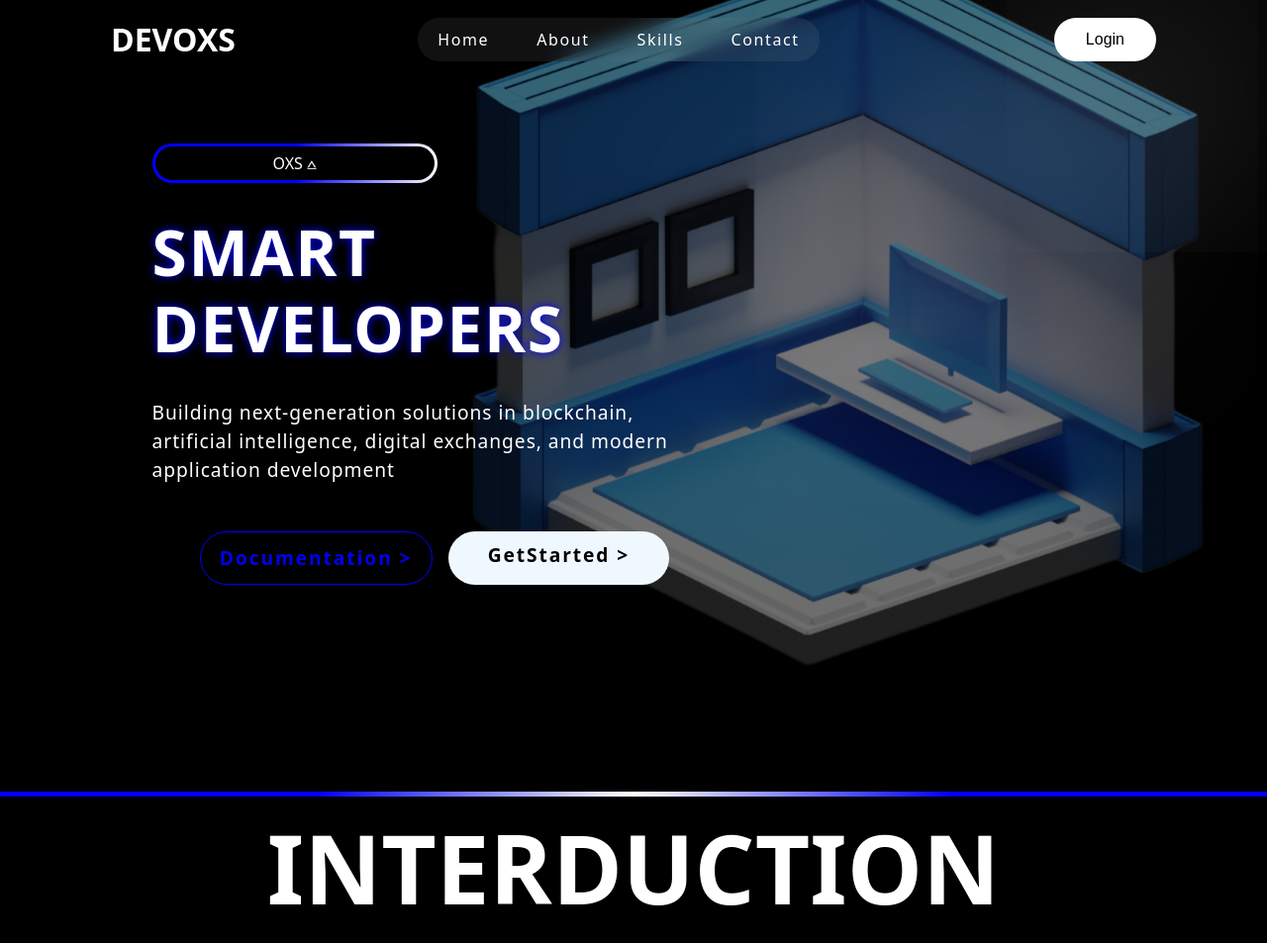
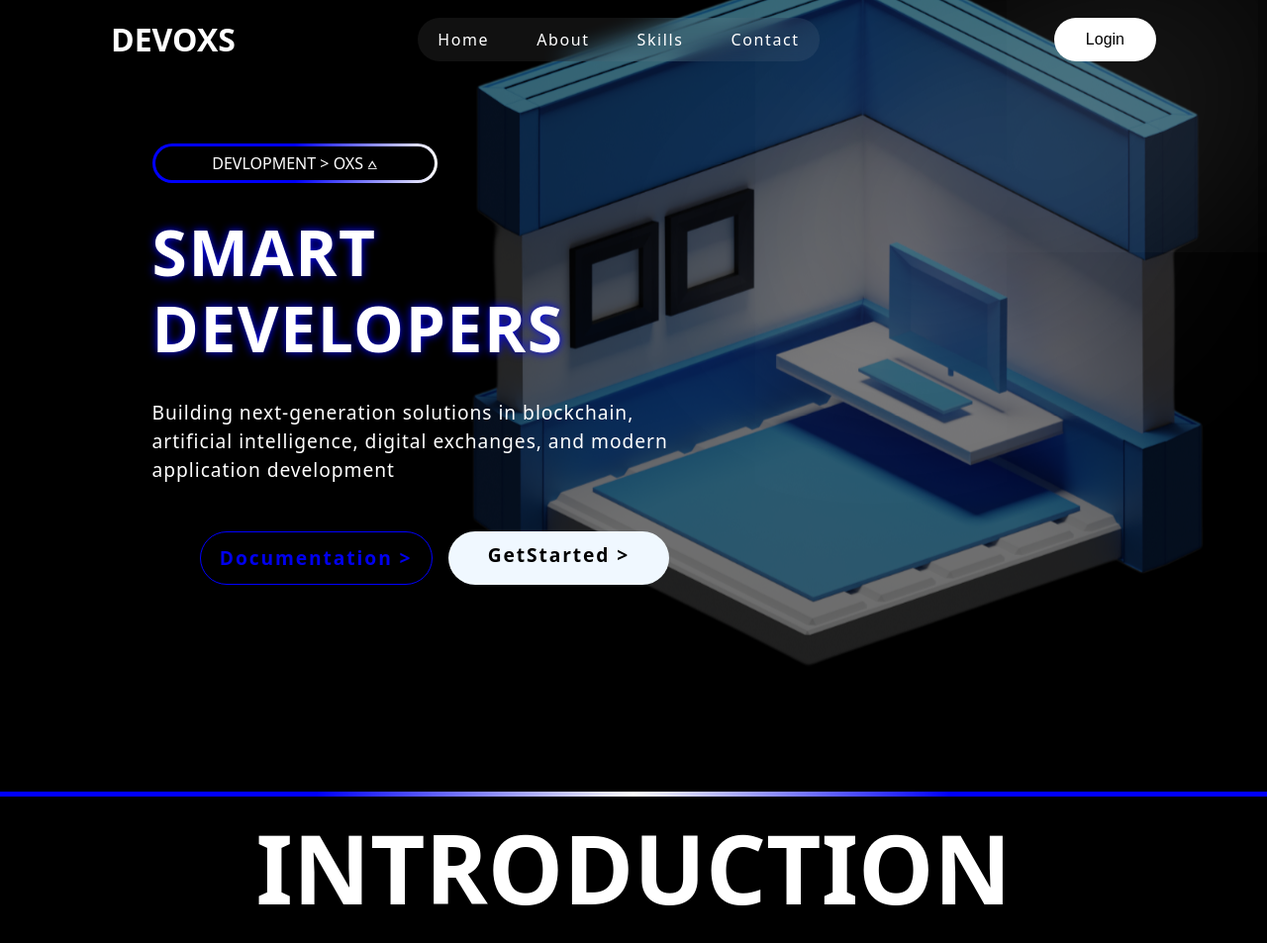
Before and after one commit to WAHIshan/DEVOXS, a plain HTML site: page index.html in a window 1280 px wide. Shown: the top 953 px of the page at 99% size. Drawn offline with Linux system fonts and the light colour scheme.

Commit message:
Updated feature X or fixed bug Y

```diff
--- a/index.html
+++ b/index.html
@@ -27,7 +27,7 @@
         <main>
             <div class="content">
                 <div class="tag-box">
-                    <div class="tag">OXS &wedbar;</div>
+                    <div class="tag">DEVLOPMENT > OXS &wedbar;</div>
                 </div>
                 <h1>SMART <BR> DEVELOPERS</BR></h1>
                 <p class="description"> Building next-generation solutions in blockchain, artificial intelligence, digital exchanges, and modern application development</p>
@@ -45,7 +45,7 @@
     <br>
     <hr>
 <section>
-    <h1 class="showroate" id="INTERDUCTION">INTERDUCTION</h1>
+    <h1 class="showroate" id="INTERDUCTION">INTRODUCTION</h1>
 
     <p>Welcome to DEVOXS, where innovation meets technology. We are a forward-thinking software company dedicated to building next-generation solutions in blockchain, artificial intelligence, digital exchanges, and modern application development.
         At DEVOXS, we believe in pushing the boundaries of technology to create secure, scalable, and intelligent solutions for businesses and individuals worldwide.</p>
```
